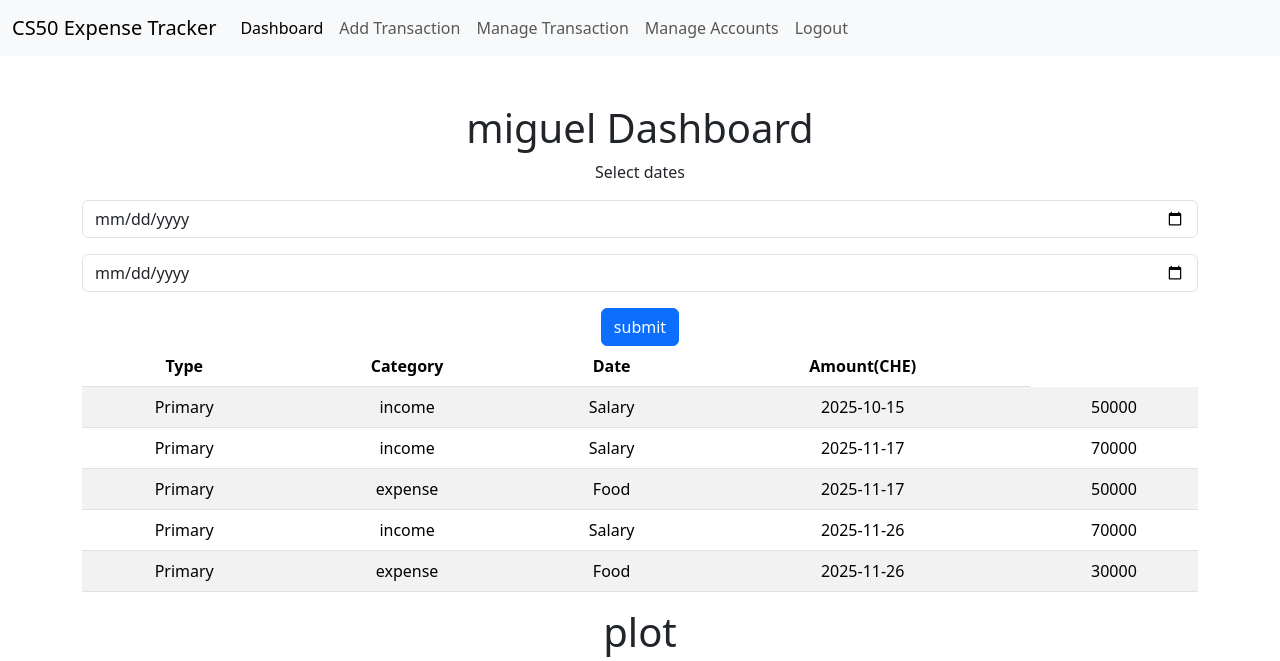
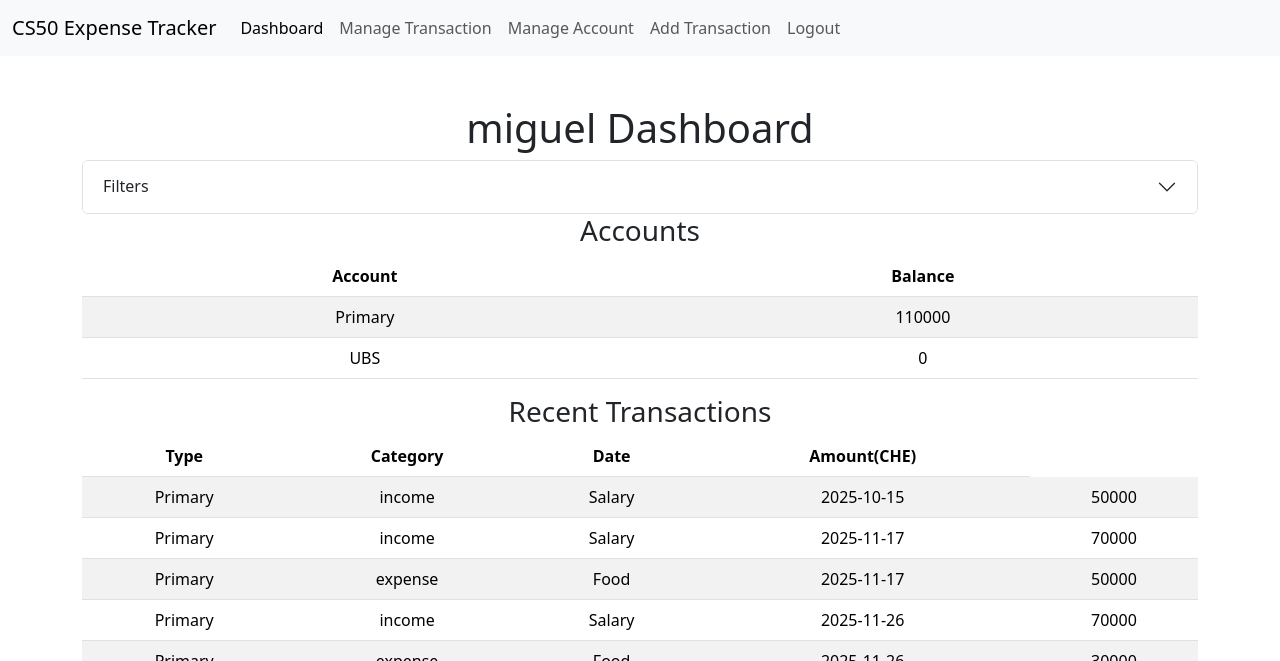
Before and after one commit to MiguelAngelo-Code/CS50-Final-Project, a Flask app: page /get_charts in a window 1280 px wide. Shown: the top 661 px of the page. Run offline with Flask 3, Linux system fonts and the light colour scheme; a user stored in the database is signed in; data comes from the database, SQL or seed files in the repository; both versions use the stored data as it was after the commit.

Commit message:
improvements to UX in dashbaord page

```diff
--- a/final_project/app.py
+++ b/final_project/app.py
@@ -289,7 +289,10 @@ def get_charts():
         # Set start and end dates as first and last day of current month
         current_date = date.today()
         start = current_date + relativedelta(day=1)
-        end = current_date + relativedelta(day=31)
+        end = current_date + relativedelta(months=1)
+
+        month_name = start.strftime("%B")
+        month_year = start.strftime("%Y")
 
         # Line Graph: Expenses
         try:
@@ -324,7 +327,7 @@ def get_charts():
         # Render index
         con.close()
 
-        return render_template("index.html", accounts=accounts, bar="static/my_bar_expesne_vs_income.png", chart="static/my_line-expsnses.png", pie="static/my_pie_expenses.png", transactions=transactions, user=user)
+        return render_template("index.html", accounts=accounts, bar="static/my_bar_expesne_vs_income.png", chart="static/my_line-expsnses.png", month_name=month_name, month_year=month_year, pie="static/my_pie_expenses.png", transactions=transactions, user=user)
 
 
     # Generates Graphes based on user input
@@ -333,6 +336,16 @@ def get_charts():
         # Set user date selction
         start = request.form.get("start")
         end = request.form.get("end")
+
+
+        try:
+            dt = datetime.fromisoformat(start)
+        except:
+            dt = datetime.strptime(start, "%Y-%m-%d")
+
+        month_name = dt.strftime("%B")
+        month_year = dt.strftime("%Y")
+
 
         # Line Graph
         try:
@@ -366,7 +379,7 @@ def get_charts():
         # Render index
         con.close()
 
-        return render_template("index.html", accounts=accounts, bar="static/my_bar_expesne_vs_income.png", chart="static/my_line-expsnses.png", pie="static/my_pie_expenses.png", transactions=transactions, user=user)
+        return render_template("index.html", accounts=accounts, bar="static/my_bar_expesne_vs_income.png", chart="static/my_line-expsnses.png", month_name=month_name, month_year=month_year, pie="static/my_pie_expenses.png", transactions=transactions, user=user)
 
 
 # Login
--- a/final_project/templates/index.html
+++ b/final_project/templates/index.html
@@ -5,19 +5,92 @@
 {% block main %}
     <h1>{{ user.username }} Dashboard</h1>
 
-    <!-- User Date Selection-->
-    <p>Select dates</p>
+
+    <!-- Acordian: Filter -->
+    <div class="accordion" id="accordionExample">
+        <div class="accordion-item">
+
+            <!-- Acordion head-->
+            <h2 class="accordion-header">
+            <button class="accordion-button collapsed" type="button" data-bs-toggle="collapse" data-bs-target="#collapseOne" aria-expanded="false" aria-controls="collapseOne">
+                Filters
+            </button>
+            </h2>
+
+            <!-- Acordion body-->
+            <div id="collapseOne" class="accordion-collapse collapse" data-bs-parent="#accordionExample">
+                <div class="accordion-body">
+
+                    <!-- Filter -->
                     <form action="/get_charts" method="post">
+
+                        <!-- Filter: dates -->
+                        <p>Dates</p>
+                        <!-- Start -->
                         <div class="mb-3">
                             <input autocomplete="off" class="form-control" name="start" placeholder="start date" required type="date">
                         </div>
+
+                        <!-- End -->
                         <div class="mb-3">
                             <input autocomplete="off" class="form-control" name="end" placeholder="end date" required type="date">
                         </div>
-         <button class="btn btn-primary" name="addExpense" type="submit">submit</button>
+
+                        <!-- Account -->
+                         <p>Account</p>
+                        <dic class="mb-3">
+                            <select class="form-control" name="account">
+                                <option>
+                                    Please Select
+                                </option>
+                                {% for account in accounts %}
+                                    <option value="{{ account.id }}">{{ account.account_name }}</option>
+                                {% endfor %}
+                            </select>
+                        </dic>
+
+                        <!-- Submit -->
+                        <button class="btn btn-primary" name="dashboard-filter" type="submit">submit</button>
                     </form>
+                </div>
+            </div>
 
-    <!-- Table to show user expense transactions-->
+        </div>
+    </div>
+
+
+    <!-- Table: Account Balance -->
+     <h3>Accounts</h3>
+     <table class="table table-striped">
+        <thead>
+            <tr>
+                <th>
+                    Account
+                </th>
+                <th>
+                    Balance
+                </th>
+            </tr>
+        </thead>
+
+        <tbody>
+            {% for account in accounts %}
+                <tr>
+                    <td>
+                        {{ account.account_name}}
+                    </td>
+                    <td>
+                        {{ account.balance_cents}}
+                    </td>
+                </tr>
+            {% endfor %}
+        </tbody>
+     </table>
+
+
+
+    <!-- Table: Last 5 transactions -->
+     <h3>Recent Transactions</h3>
     <table class="table table-striped">
         <!-- Head -->
         <thead>
@@ -69,14 +142,16 @@
         </tbody>
     </table>
 
+
     <!-- Charts -->
-    <h1>plot</h1>
+    <h2>Dashboard - {{ month_name }} {{  month_year }}</h2>
+    <h3>plot</h3>
     <img src="{{ chart }}">
 
-    <h1>bar</h1>
+    <h3>bar</h3>
     <img src="{{ bar }}">
 
-    <h1>Pie</h1>
+    <h3>Pie</h3>
     <img src="{{ pie }}">
 
 {% endblock %}
--- a/final_project/templates/layout.html
+++ b/final_project/templates/layout.html
@@ -25,28 +25,36 @@
         <div class="container-fluid">
             <a class="navbar-brand" href="/">CS50 Expense Tracker</a>
             <button class="navbar-toggler" type="button" data-bs-toggle="collapse" data-bs-target="#navbarNav" aria-controls="navbarNav" aria-expanded="false" aria-label="Toggle navigation">
-                <span class="navbar-toggler-icon"></span>
+              <span class="navbar-toggler-icon"></span>
             </button>
             <div class="collapse navbar-collapse" id="navbarNav">
               {% if session["user_id"] %}
                 <ul class="navbar-nav">
+
                     <li class="nav-item">
                       <a class="nav-link active" aria-current="page" href="/">Dashboard</a>
                     </li>
+
+                    <li class="nav-item">
+                    <a class="nav-link" href="/manage_transactions">Manage Transaction</a>
+                    </li>
+
+                    <li class="nav-item">
+                    <a class="nav-link" href="/manage_accounts">Manage Account</a>
+                    </li>
+
                     <li class="nav-item">
                     <a class="nav-link" href="/add_transaction">Add Transaction</a>
                     </li>
-                    <li class="nav-item">
-                    <a class="nav-link" href="/manage_transactions">Manage Transaction</a>
-                    </li>
-                    <li class="nav-item">
-                    <a class="nav-link" href="/manage_accounts">Manage Accounts</a>
-                    </li>
+
                 </ul>
+
                 <ul class="navbar-nav">
+
                   <li class="nav-item">
                       <a class="nav-link" href="/logout">Logout</a>
-                    </li>
+                  </li>
+
                 </ul>
               {% else %}
                 <ul class="navbar-nav">
```
Also changed, not shown: final_project/templates/dashboard.html (deleted, +0 -26 lines), final_project/final.db, final_project/static/my_bar_expesne_vs_income.png, final_project/static/my_line-expsnses.png, final_project/static/my_pie_expenses.png, 1 other file. Lines whose indentation alone changed are shown as unchanged.
